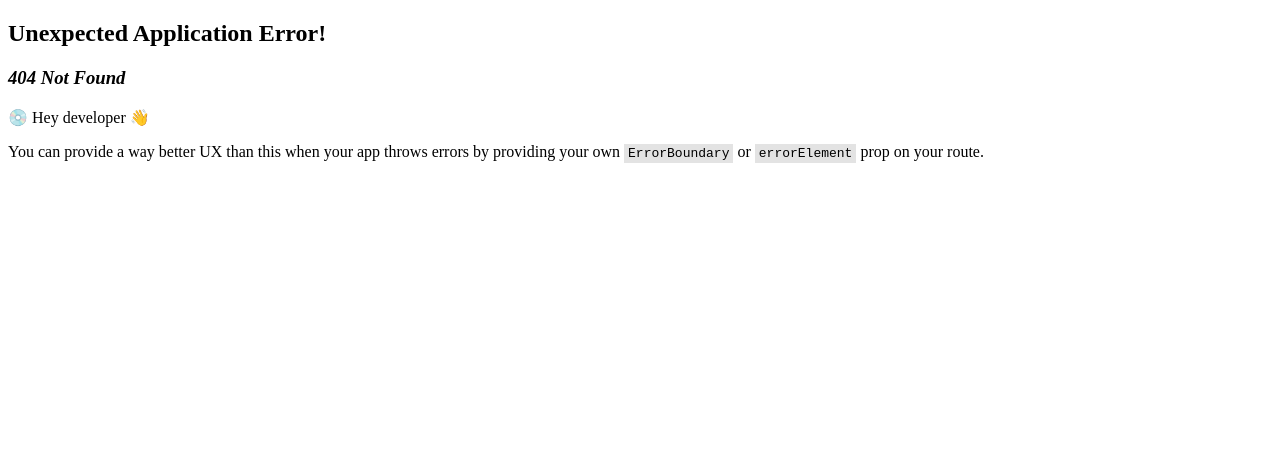
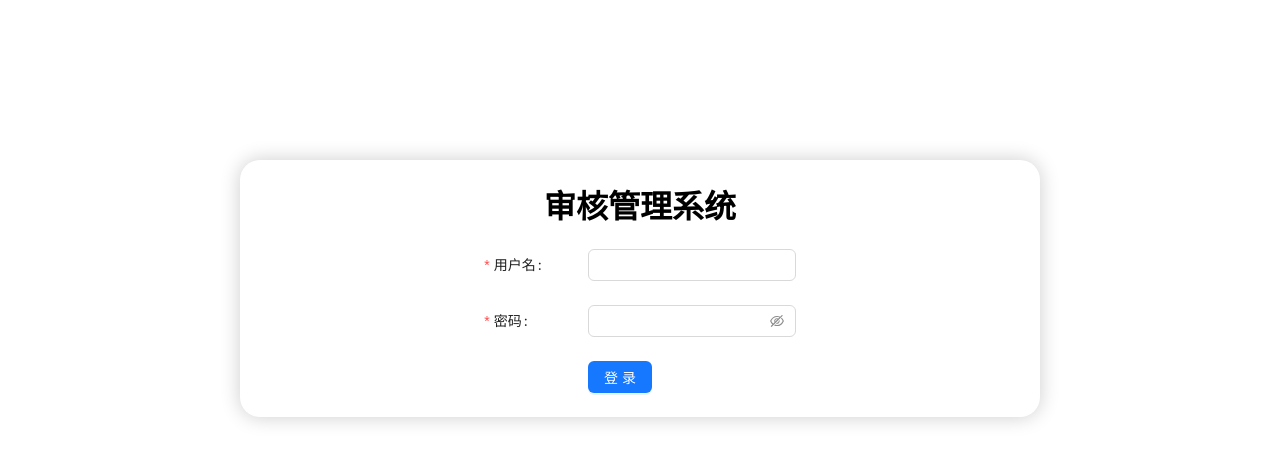
Before and after one commit to ctrip-team/review-system, a React (Vite) app: page /login in a window 1280 px wide. Before the commit this address had no page. Shown: the top 462 px of the page. Built offline with nearby package versions, Linux system fonts and the light colour scheme.

Commit message:
增加路由守卫，404页面，登录页

```diff
--- a/package.json
+++ b/package.json
@@ -11,6 +11,7 @@
   },
   "dependencies": {
     "antd": "^5.15.4",
+    "axios": "^1.6.8",
     "react": "^18.2.0",
     "react-dom": "^18.2.0",
     "react-router-dom": "^6.22.3"
--- /dev/null
+++ b/src/apis/reviewer.js
@@ -0,0 +1,47 @@
+import { request } from '../utils/request'
+
+export function loginAPI(data) {
+    return request({
+        url: '/api/reviewer/login',
+        method: 'POST',
+        data
+    })
+}
+
+export function registerAPI(data) {
+    return request({
+        url: '/api/auth/register',
+        method: 'POST',
+        data
+    })
+}
+export function getAllUsersAPI() {
+    return request({
+        url: '/api/auth/allusers',
+        method: 'GET',
+    })
+}
+
+export function deleteUserAPI(userId) {
+    return request({
+        url: '/api/auth/delete',
+        method: 'POST',
+        data: userId
+    })
+}
+
+export function updateUserAPI(data) {
+    return request({
+        url: '/api/auth/update',
+        method: 'POST',
+        data
+    })
+}
+
+export function changeSalaryAPI(data) {
+    return request({
+        url: '/api/auth/salary',
+        method: 'POST',
+        data
+    })
+}
--- /dev/null
+++ b/src/components/AuthRoute/index.jsx
@@ -0,0 +1,14 @@
+import { Navigate } from 'react-router-dom'
+
+// 路由守卫
+const AuthRoute = ({ children }) => {
+    const userId = localStorage.getItem('reviewer_id')
+    if (userId) {
+        return <>{children}</>
+    } else {
+        return <Navigate to={'/login'} replace />
+    }
+}
+
+
+export default AuthRoute
--- /dev/null
+++ b/src/pages/Login/index.jsx
@@ -0,0 +1,81 @@
+import React from 'react';
+import { Button, message, Form, Input } from 'antd';
+import { useNavigate } from 'react-router-dom';
+import { loginAPI } from '../../apis/reviewer';
+import './index.scss'
+
+function Login() {
+  const navigate = useNavigate()
+  const onFinish = async (values) => {
+    const res = await loginAPI(values)
+    console.log('res', res);
+    if (res.code === 2000) {
+      message.success(res.msg)
+      localStorage.setItem('reviewer_id', res.reviewer_id)
+      navigate('/')
+    } else if (res.code === 2001) {
+      message.error(res.msg)
+    }
+  };
+  return (
+    <div className='login-container'>
+      <h1>审核管理系统</h1>
+      <Form
+        name="loginForm"
+        className='login-form'
+        labelAlign='left'
+        labelCol={{
+          span: 8,
+        }}
+        wrapperCol={{
+          span: 16,
+        }}
+        style={{
+          maxWidth: 600,
+        }}
+        onFinish={onFinish}
+      >
+        <Form.Item
+          label="用户名"
+          name="username"
+          rules={[
+            {
+              required: true,
+              message: '请输入账号！',
+            },
+          ]}
+        >
+          <Input />
+        </Form.Item>
+
+        <Form.Item
+          label="密码"
+          name="password"
+          rules={[
+            {
+              required: true,
+              message: '请输入密码！',
+            },
+          ]}
+        >
+          <Input.Password />
+        </Form.Item>
+
+
+        <Form.Item
+          wrapperCol={{
+            offset: 8,
+            span: 16,
+          }}
+        >
+          <Button type="primary" htmlType="submit">
+            登录
+          </Button>
+        </Form.Item>
+      </Form>
+    </div>
+
+  )
+}
+
+export default Login
--- /dev/null
+++ b/src/pages/Login/index.scss
@@ -0,0 +1,11 @@
+.login-container {
+    margin: auto;
+    display: flex;
+    flex-direction: column;
+    justify-content: center;
+    align-items: center;
+    margin-top: 20vh;
+    width: 800px;
+    border-radius: 20px;
+    box-shadow: 0px 0px 20px rgba(0, 0, 0, 0.2);
+}
--- /dev/null
+++ b/src/pages/NotFound/index.jsx
@@ -0,0 +1,9 @@
+import React from 'react'
+
+function NotFound() {
+    return (
+        <h1>404 NOT FOUND</h1>
+    )
+}
+
+export default NotFound
--- /dev/null
+++ b/src/utils/request.js
@@ -0,0 +1,12 @@
+import axios from 'axios'
+const request = axios.create({
+    baseURL: 'http://localhost:3000',
+    timeout: 5000
+})
+
+request.interceptors.response.use((response) => {
+    return response.data
+}, (error) => {
+    return Promise.reject(error)
+})
+export { request }
```
Also changed, not shown: src/router/index.jsx (+12 -1 lines), 1 other file (tests, documents, lock files or other folders).
